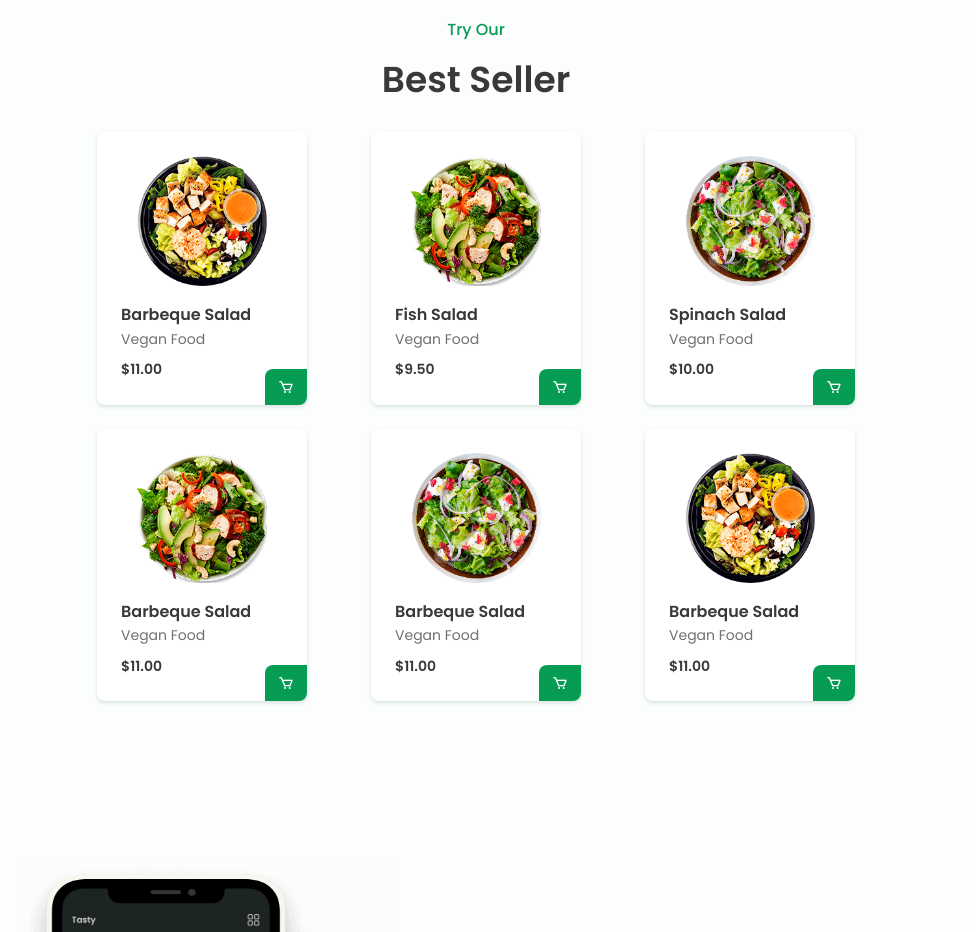
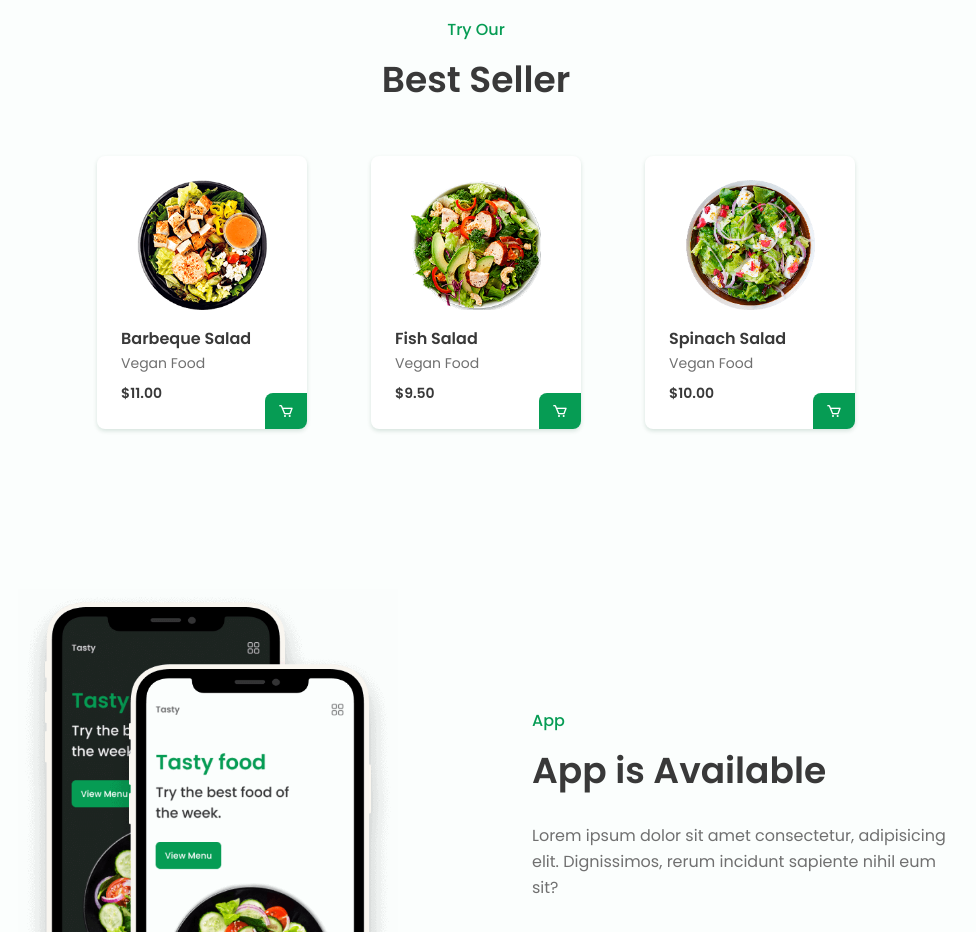
Before and after one commit to johnnymaluls/simpleRestaurant, a plain HTML site: page index.html in a window 1280 px wide. Shown: the part 1980-2912 px from the top of the page, without its empty margins (164-1140 px from the left). Drawn offline with nearby package versions, Linux system fonts and the light colour scheme.

Commit message:
update CSS

```diff
--- a/assets/css/styles.css
+++ b/assets/css/styles.css
@@ -523,7 +523,7 @@
 
   }
 
-  @media screen and (min-width: 576px){
+  @media screen and (min-width: 768px){
       body{
           margin: 0;
       }
@@ -561,14 +561,14 @@
         justify-items: center;
       }
 
-      .services_container{
+      .services_container,
+      .menu_container{
           margin-top: var(--mb-6);
       }
 
       .menu_container{
           grid-template-columns: repeat(3,210px);
           column-gap: 4rem;
-          margin-top: var(--mb-1);
       }
 
       .menu_content{
--- a/assets/js/main.js
+++ b/assets/js/main.js
@@ -101,11 +101,13 @@ const sr = ScrollReveal({
     reset: true
 });
 
+
+
 sr.reveal(`.home_data, .home_img,
             .about_data, .about_img,
             .services_content, .menu_content,
             .app_data, .app_img,
             .contact_data, .contact_button,
             .footer_content`, {
-    interval: 100
+    interval: 200
 })
--- a/index.html
+++ b/index.html
@@ -403,7 +403,7 @@
                     <a href="#" class="button menu_button"><i class='bx bx-cart'></i></a>
                 </div>
 
-                <div class="menu_content">
+                <!-- <div class="menu_content">
                     <img src="assets/img/plate2.png" alt="" class="menu_img">
                     <h3 class="menu_name">Barbeque Salad</h3>
                     <span class="menu_details">Vegan Food</span>
@@ -425,7 +425,7 @@
                     <span class="menu_details">Vegan Food</span>
                     <span class="menu_price">$11.00</span>
                     <a href="#" class="button menu_button"><i class='bx bx-cart'></i></a>
-                </div>
+                </div> -->
             </div>
         </section>
 
```
